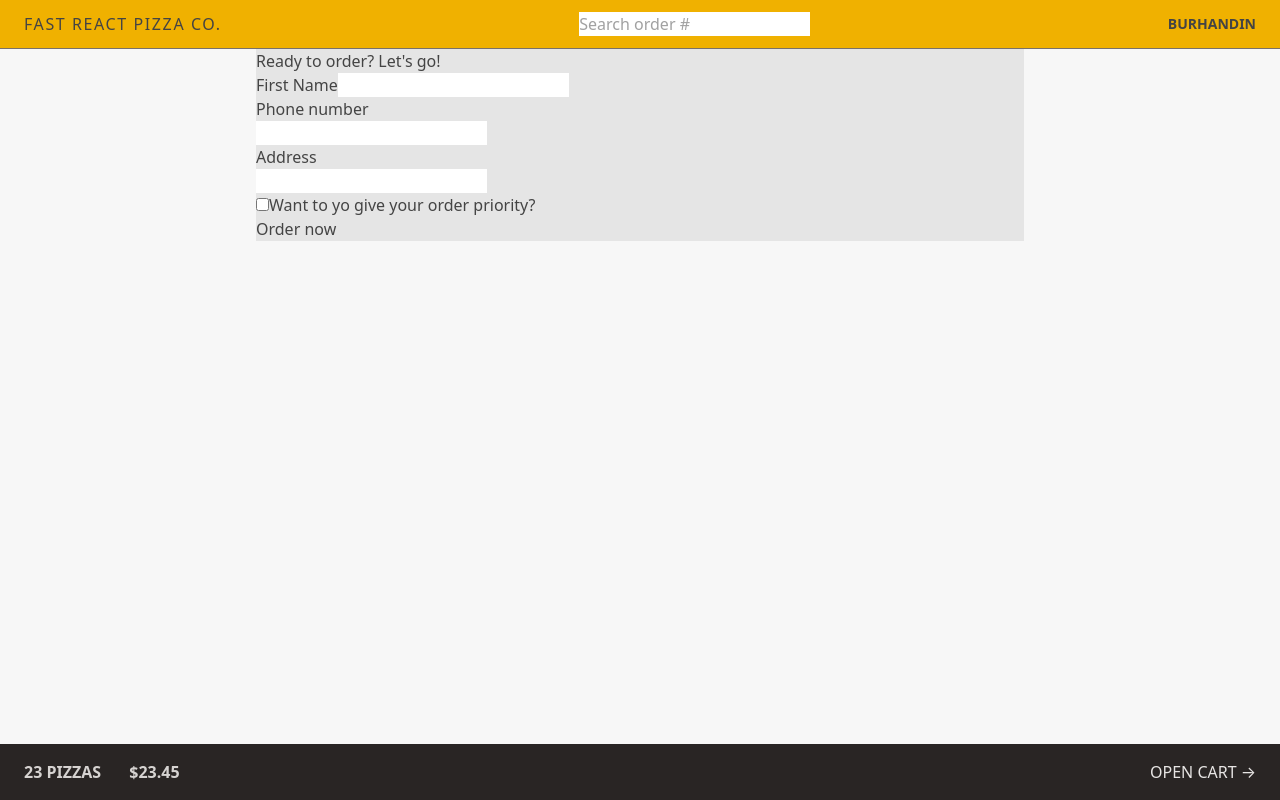
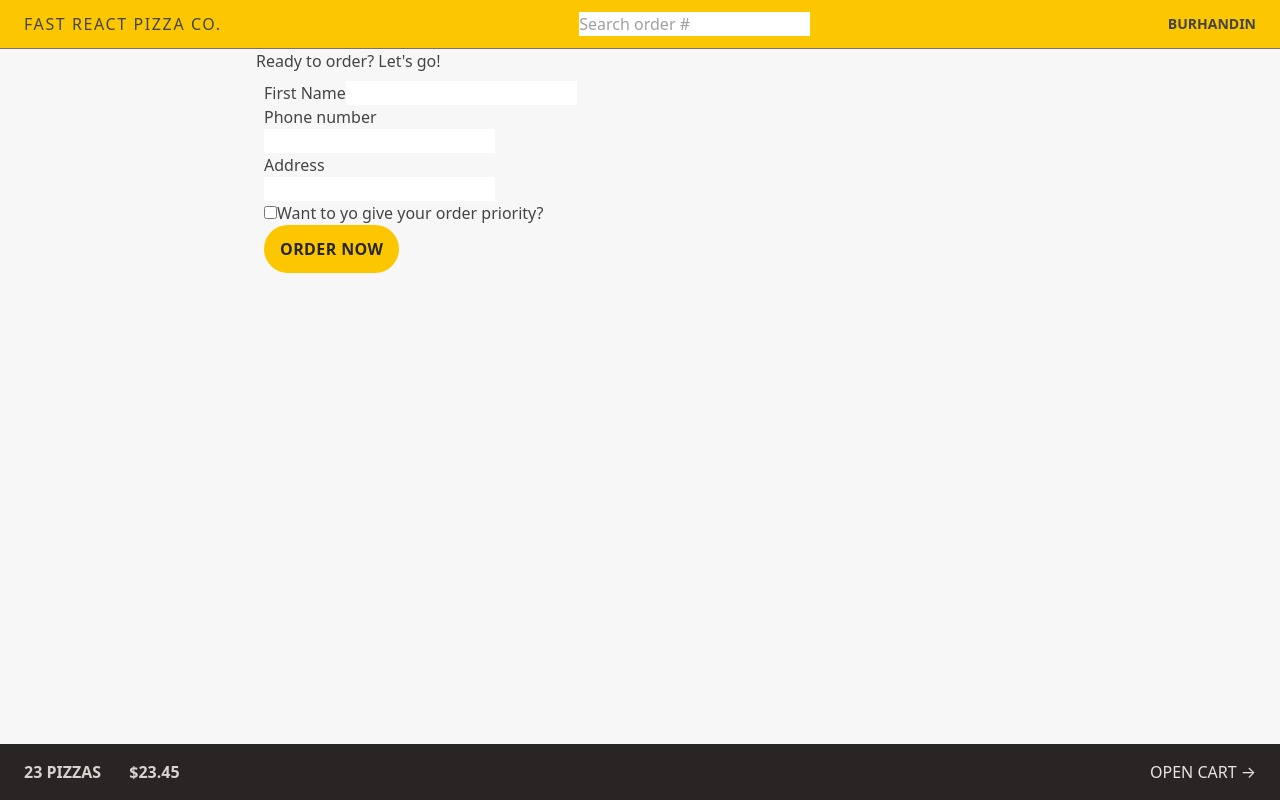
Before and after one commit to burhanudinrabbani666/fast-react-pizza-co, a React (Vite) app: page /order/new in a window 1280 px wide. Built offline with nearby package versions, Linux system fonts and the light colour scheme.

Commit message:
feat: styling button

```diff
--- a/package.json
+++ b/package.json
@@ -7,10 +7,12 @@
     "dev": "vite",
     "build": "vite build",
     "lint": "eslint .",
+    "lint:fix": "eslint . --fix",
     "preview": "vite preview"
   },
   "dependencies": {
     "@tailwindcss/vite": "^4.1.18",
+    "eslint-plugin-better-tailwindcss": "^4.1.1",
     "react": "^19.2.0",
     "react-dom": "^19.2.0",
     "react-router-dom": "^7.13.0",
@@ -24,6 +26,7 @@
     "eslint": "^9.39.1",
     "eslint-plugin-react-hooks": "^7.0.1",
     "eslint-plugin-react-refresh": "^0.4.24",
+    "eslint-plugin-readable-tailwind": "^3.0.0",
     "globals": "^16.5.0",
     "prettier": "^3.8.1",
     "prettier-plugin-tailwindcss": "^0.7.2",
--- a/src/features/cart/Cart.jsx
+++ b/src/features/cart/Cart.jsx
@@ -1,23 +1,23 @@
-import { Link } from 'react-router-dom';
+import { Link } from "react-router-dom";
 
 const fakeCart = [
   {
     pizzaId: 12,
-    name: 'Mediterranean',
+    name: "Mediterranean",
     quantity: 2,
     unitPrice: 16,
     totalPrice: 32,
   },
   {
     pizzaId: 6,
-    name: 'Vegetale',
+    name: "Vegetale",
     quantity: 1,
     unitPrice: 13,
     totalPrice: 13,
   },
   {
     pizzaId: 11,
-    name: 'Spinach and Mushroom',
+    name: "Spinach and Mushroom",
     quantity: 1,
     unitPrice: 15,
     totalPrice: 15,
@@ -29,7 +29,12 @@
 
   return (
     <div>
-      <Link to="/menu">&larr; Back to menu</Link>
+      <Link
+        to="/menu" //
+        className="text-sm text-blue-500 hover:text-blue-600 hover:underline"
+      >
+        &larr; Back to menu
+      </Link>
 
       <h2>Your cart, %NAME%</h2>
 
--- a/src/features/order/CreateOrder.jsx
+++ b/src/features/order/CreateOrder.jsx
@@ -40,7 +40,7 @@
     <div>
       <h2>Ready to order? Let's go!</h2>
 
-      <Form method="POST">
+      <Form method="POST" className="p-2">
         <div>
           <label>First Name</label>
           <input type="text" name="customer" required />
@@ -74,7 +74,10 @@
 
         <div>
           <input type="hidden" name="cart" value={JSON.stringify(cart)} />
-          <button disabled={isSubmiting}>
+          <button
+            disabled={isSubmiting}
+            className="inline-block rounded-full bg-yellow-400 px-4 py-3 font-semibold tracking-wide text-stone-800 uppercase transition-colors duration-300 hover:bg-yellow-300 focus:bg-yellow-300 focus:ring focus:ring-yellow-300 focus:ring-offset-2 focus:outline-none disabled:cursor-not-allowed"
+          >
             {isSubmiting ? "Packing order..." : "Order now"}
           </button>
         </div>
--- a/src/features/order/createOrderAction.jsx
+++ b/src/features/order/createOrderAction.jsx
@@ -25,6 +25,8 @@
   if (Object.keys(errors).length > 0) return errors;
 
   // If form submit is okey redirect
-  const newOrder = await createOrder(order);
-  return redirect(`/order/${newOrder.id}`);
+  // const newOrder = await createOrder(order);
+  // return redirect(`/order/${newOrder.id}`);
+
+  return;
 }
--- a/src/ui/AppLayout.jsx
+++ b/src/ui/AppLayout.jsx
@@ -13,7 +13,7 @@
       <Header />
 
       <div className="overflow-scroll">
-        <main className="mx-auto max-w-3xl overflow-scroll bg-neutral-200">
+        <main className="mx-auto max-w-3xl overflow-scroll">
           <Outlet />
         </main>
       </div>
--- a/src/ui/Header.jsx
+++ b/src/ui/Header.jsx
@@ -4,7 +4,7 @@
 
 function Header() {
   return (
-    <header className="flex items-center justify-between border-b border-stone-500 bg-yellow-500 px-4 py-3 uppercase sm:px-6">
+    <header className="flex items-center justify-between border-b border-stone-500 bg-yellow-400 px-4 py-3 uppercase sm:px-6">
       <Link to="/" className="tracking-widest">
         Fast React Pizza Co.
       </Link>
```
Also changed, not shown: notes/19-styling-button.md (+7 -0 lines), 1 other file (tests, documents, lock files or other folders).
